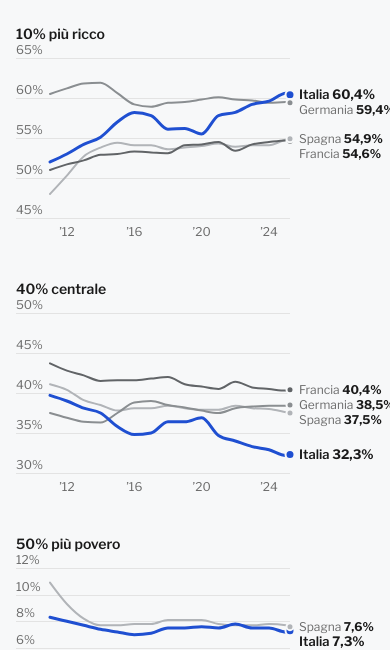
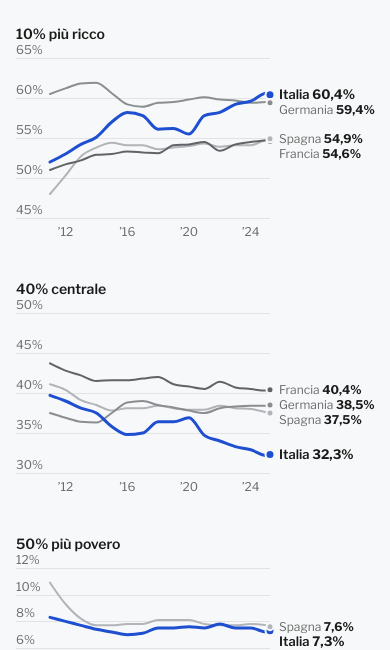
Before and after one commit to CosimoFire/ricchezza-famiglie, a plain HTML site: page quote-nel-tempo/index.html in a window 390 px wide. Shown: the part 199-849 px from the top of the page. Drawn offline with nearby package versions, Linux system fonts and the light colour scheme.

Commit message:
Più spazio per le etichette su mobile

```diff
--- a/quote-nel-tempo/index.html
+++ b/quote-nel-tempo/index.html
@@ -85,7 +85,7 @@
 
       R.responsive(host, function (W, phase) {
         var narrow = R.isNarrow(W);
-        var m = { top: 14, right: narrow ? 84 : 196, bottom: 26, left: 34 };
+        var m = { top: 14, right: narrow ? 104 : 196, bottom: 26, left: 34 };
         var H = narrow ? 200 : 220;
         var w = W - m.left - m.right, h = H - m.top - m.bottom;
         var vals = [].concat.apply([], COUNTRIES.map(function (c) { return data[c].map(function (p) { return p.v[G.col]; }); }));
```
